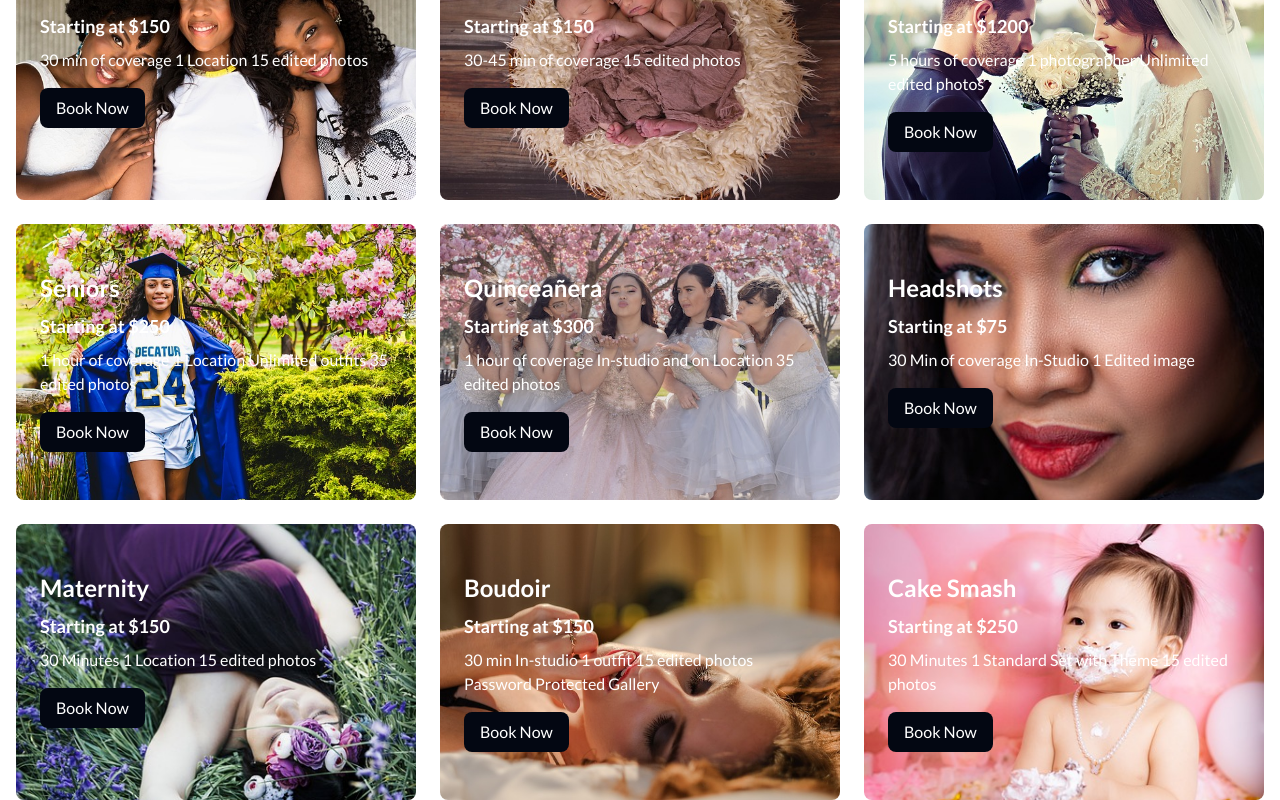
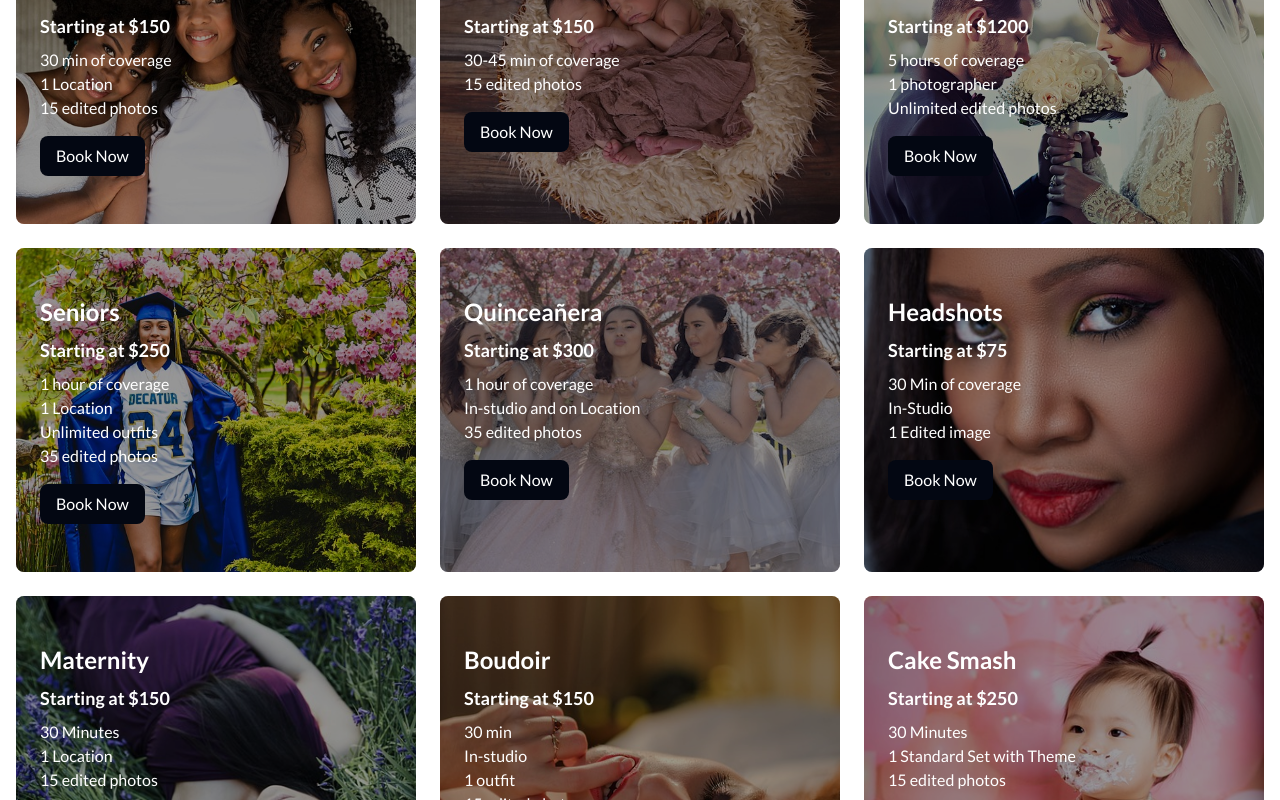
Before and after one commit to Drawilet/debellophoto-react-landing-page, a React (Create React App) app: page / in a window 1280 px wide. Shown: the part 1340-2140 px from the top of the page. Built offline with nearby package versions, Linux system fonts and the light colour scheme.

Commit message:
Feature: Services photos dark effect added

```diff
--- a/src/components/Sections/Services.tsx
+++ b/src/components/Sections/Services.tsx
@@ -2,58 +2,78 @@ const services = [
   {
     title: "Families",
     startingPrice: "150",
-    description: "30 min of coverage\n1 Location\n15 edited photos",
+    description: ["30 min of coverage", "1 Location", "15 edited photos"],
     image: "family.jpg",
   },
   {
     title: "Newborns",
     startingPrice: "150",
-    description: "30-45 min of coverage\n15 edited photos",
+    description: ["30-45 min of coverage", "15 edited photos"],
     image: "newborn.jpg",
   },
   {
     title: "Weddings",
     startingPrice: "1200",
-    description: "5 hours of coverage\n1 photographer\nUnlimited edited photos",
+    description: [
+      "5 hours of coverage",
+      "1 photographer",
+      "Unlimited edited photos",
+    ],
     image: "wedding.jpg",
   },
   {
     title: "Seniors",
     startingPrice: "250",
-    description:
-      "1 hour of coverage\n1 Location\nUnlimited outfits\n35 edited photos",
+    description: [
+      "1 hour of coverage",
+      "1 Location",
+      "Unlimited outfits",
+      "35 edited photos",
+    ],
     image: "senior.jpg",
   },
   {
     title: "Quinceañera",
     startingPrice: "300",
-    description:
-      "1 hour of coverage\nIn-studio and on Location\n35 edited photos",
+    description: [
+      "1 hour of coverage",
+      "In-studio and on Location",
+      "35 edited photos",
+    ],
     image: "quinceañera.jpg",
   },
   {
     title: "Headshots",
     startingPrice: "75",
-    description: "30 Min of coverage\nIn-Studio\n1 Edited image",
+    description: ["30 Min of coverage", "In-Studio", "1 Edited image"],
     image: "headshot.jpg",
   },
   {
     title: "Maternity",
     startingPrice: "150",
-    description: "30 Minutes\n1 Location\n15 edited photos",
+    description: ["30 Minutes", "1 Location", "15 edited photos"],
     image: "maternity.jpg",
   },
   {
     title: "Boudoir",
     startingPrice: "150",
-    description:
-      "30 min\nIn-studio\n1 outfit\n15 edited photos\nPassword Protected Gallery",
+    description: [
+      "30 min",
+      "In-studio",
+      "1 outfit",
+      "15 edited photos",
+      "Password Protected Gallery",
+    ],
     image: "boudoir.jpg",
   },
   {
     title: "Cake Smash",
     startingPrice: "250",
-    description: "30 Minutes\n1 Standard Set with Theme\n15 edited photos",
+    description: [
+      "30 Minutes",
+      "1 Standard Set with Theme",
+      "15 edited photos",
+    ],
     image: "cake-smash.jpg",
   },
 ];
@@ -71,14 +91,20 @@ export default () => (
               backgroundImage: `url('/img/services/${service.image}')`,
             }}
           >
-            <h4 className="text-2xl font-semibold text-white mb-2">
+            <div className="bg-black bg-opacity-40 rounded-lg absolute inset-0"></div>
+
+            <h4 className="text-2xl font-semibold text-white mb-2 relative z-10">
               {service.title}
             </h4>
-            <p className="text-lg font-bold text-white mb-2">
+            <p className="text-lg font-bold text-white mb-2 relative z-10">
               Starting at ${service.startingPrice}
             </p>
-            <p className="text-white">{service.description}</p>
-            <button className="bg-gray-950 hover:bg-black text-white px-4 py-2 mt-4 rounded-lg">
+            <ul className="text-white relative z-10">
+              {service.description.map((description, idx) => (
+                <li key={idx}>{description}</li>
+              ))}
+            </ul>
+            <button className="bg-gray-950 hover:bg-black text-white px-4 py-2 mt-4 rounded-lg relative z-10">
               Book Now
             </button>
           </div>
```
